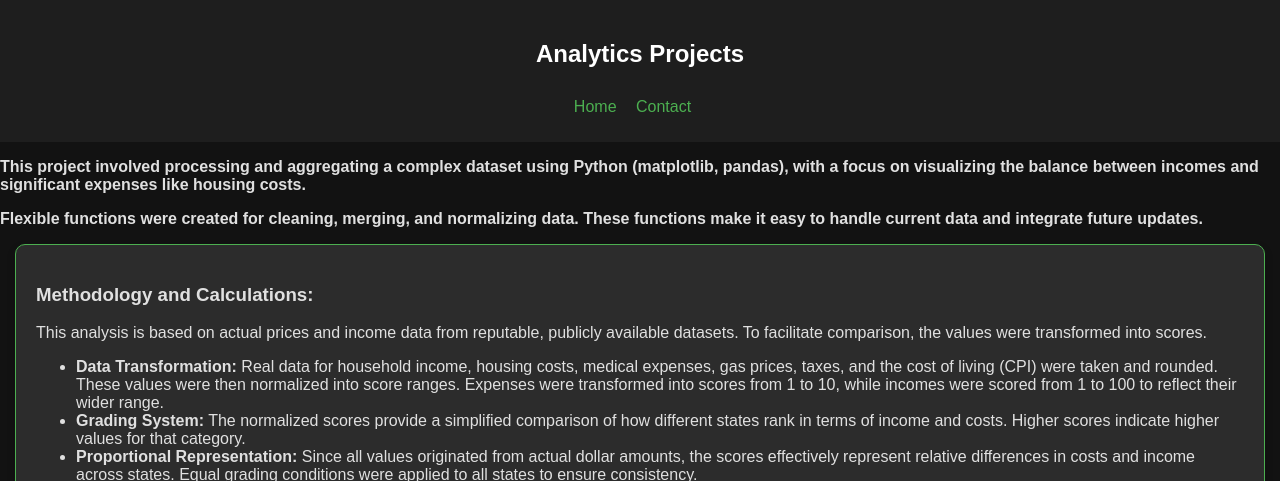
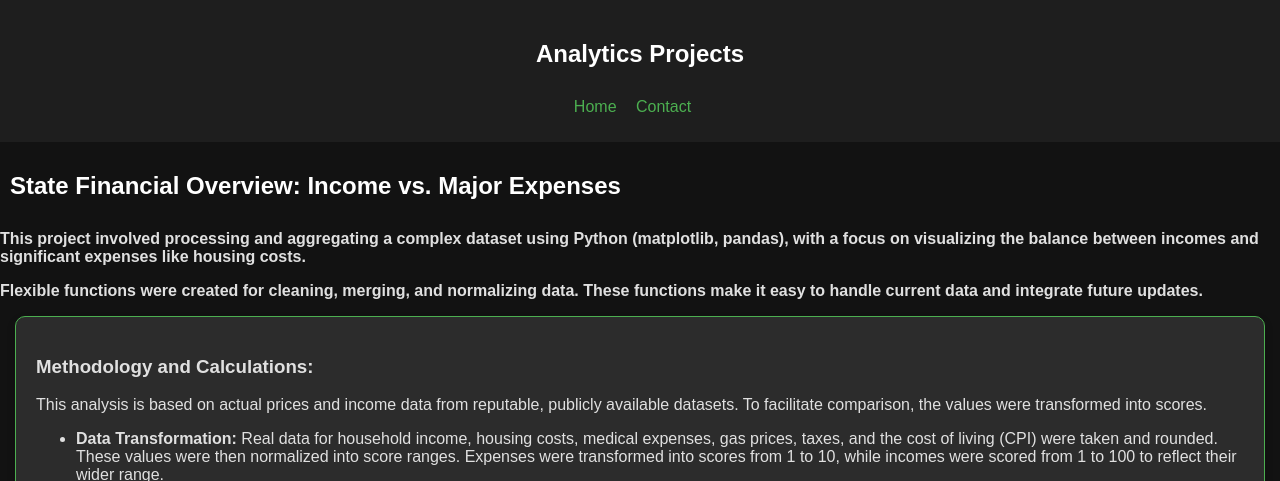
Before and after one commit to furevych/portfolio, a plain HTML site: page analytics.html in a window 1280 px wide. Shown: the top 481 px of the page. Drawn offline with nearby package versions, Linux system fonts and the light colour scheme.

Commit message:
Update analytics.html

```diff
--- a/analytics.html
+++ b/analytics.html
@@ -22,6 +22,7 @@
 
     <main>
         <section id="experience" class="container">
+            <h2>State Financial Overview: Income vs. Major Expenses</h2>
             <p><strong>This project involved processing and aggregating a complex dataset using Python (matplotlib, pandas), with a focus on visualizing the balance between incomes and significant expenses like housing costs.</strong></p>
             <p><strong>Flexible functions were created for cleaning, merging, and normalizing data. These functions make it easy to handle current data and integrate future updates.</strong></p>
 
```
